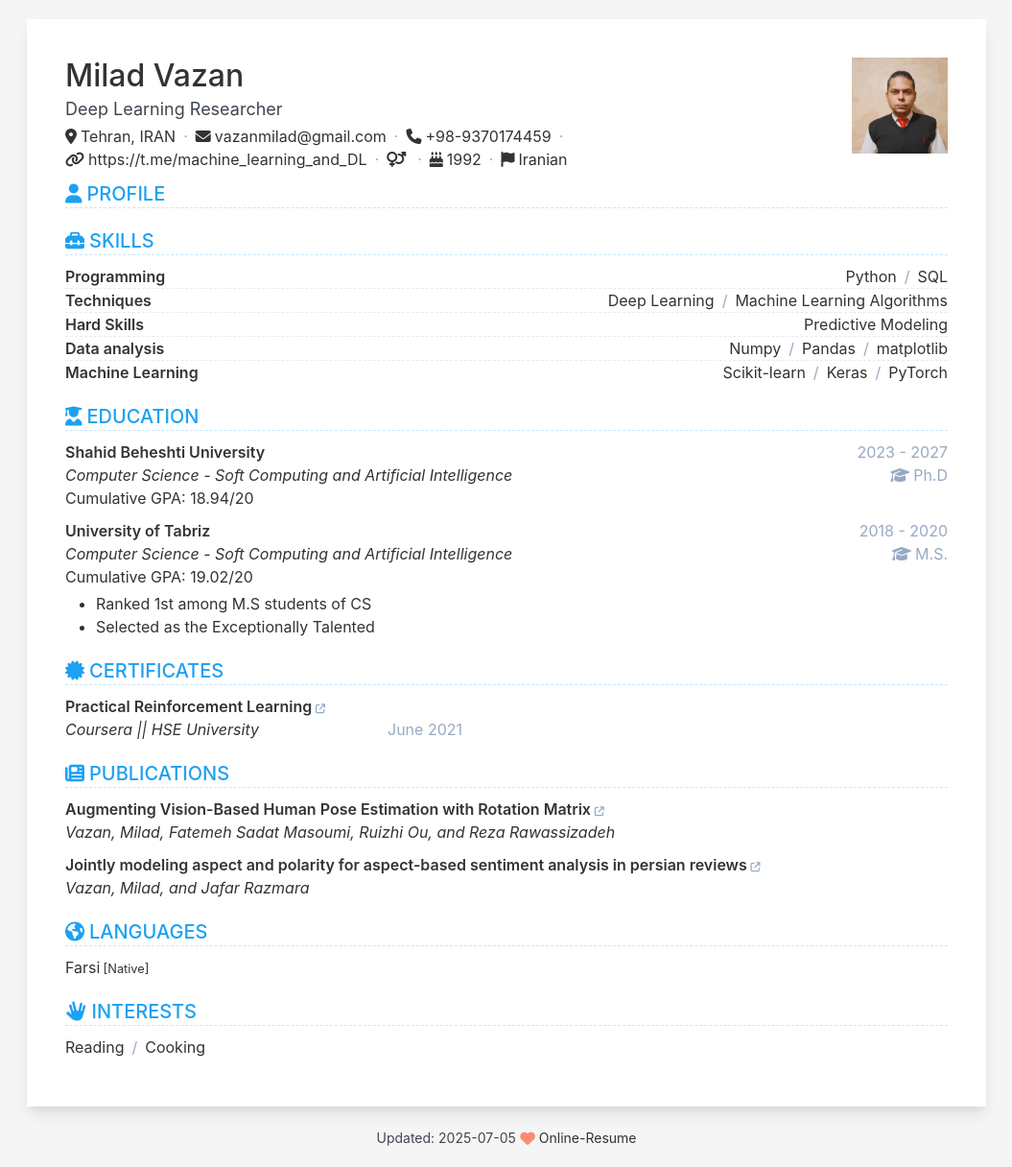
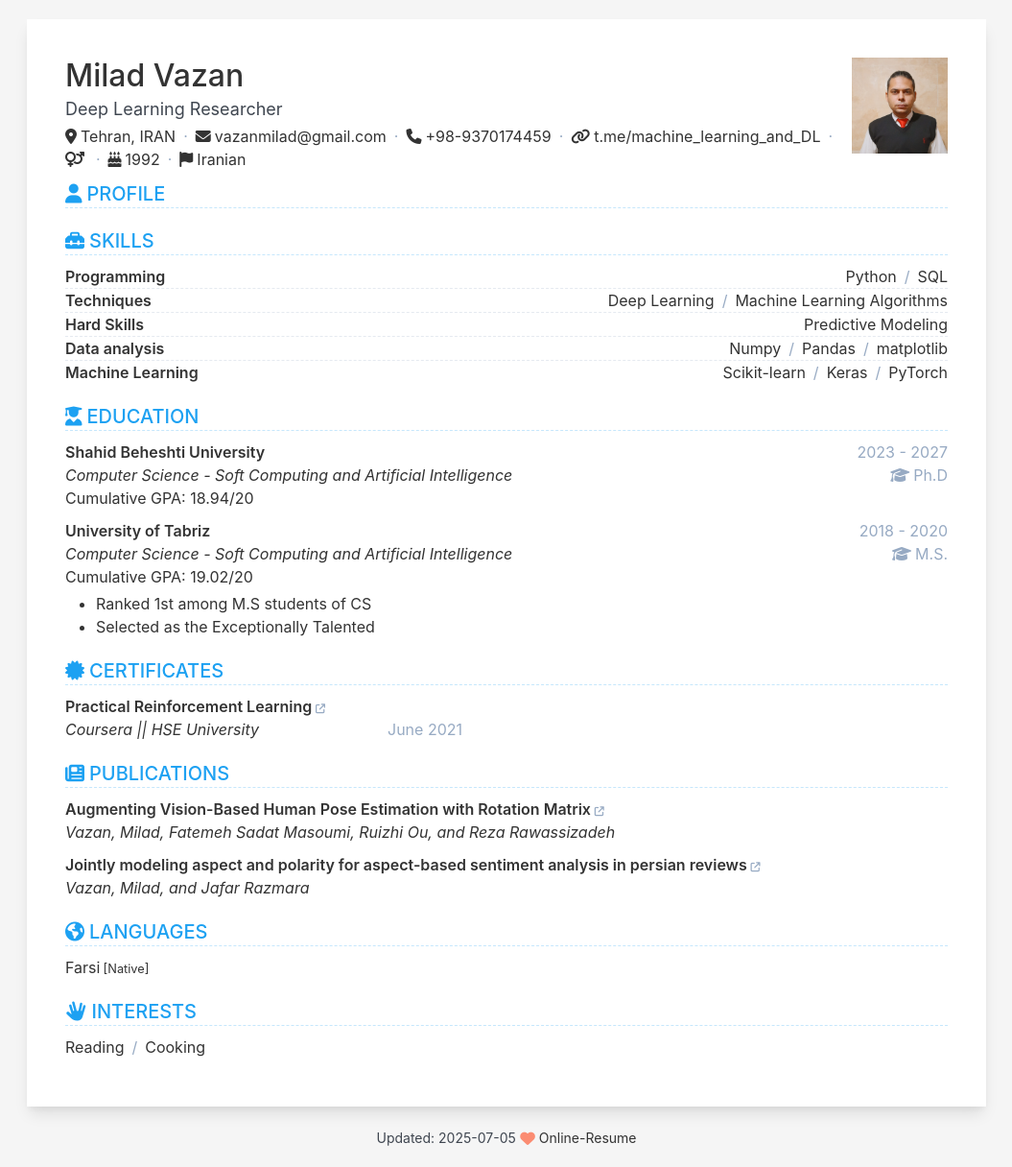
Before and after one commit to milad-ai/milad-ai.github.io, a Jekyll site: the page built from index.html, in a window 1280 px wide. Shown: the whole page at 96% size, without its empty margins (112-1167 px from the left). Built offline with Jekyll 4.4.1, drawn with Linux system fonts in a browser that asks for light colours; part of the change alters nothing that is shown.

Commit message:
Update data.yml

```diff
--- a/_data/data.yml
+++ b/_data/data.yml
@@ -13,7 +13,7 @@ contact:
   location: Tehran, IRAN  # location, text or markdown link syntax
   email: vazanmilad@gmail.com     # email address
   phone: +98-9370174459  # phone number, the format is "+[Country Code] [Area Code (if applicable)] [Local Phone Number]"
-  website: https://t.me/machine_learning_and_DL     # site link without schema, like example.com, will automatically prepend "https://"
+  website: t.me/machine_learning_and_DL     # site link without schema, like example.com, will automatically prepend "https://"
 
   gender:                   He/him
   birthday:                 1992
```
